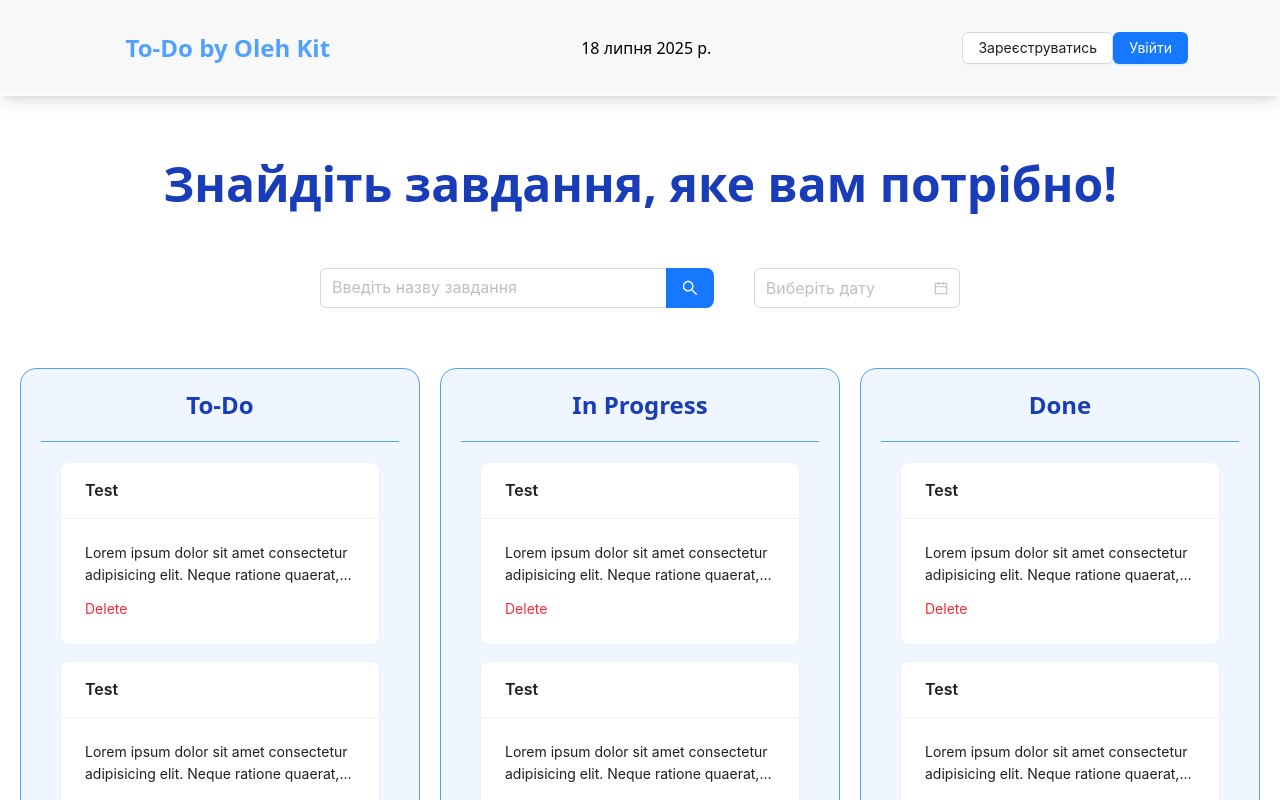
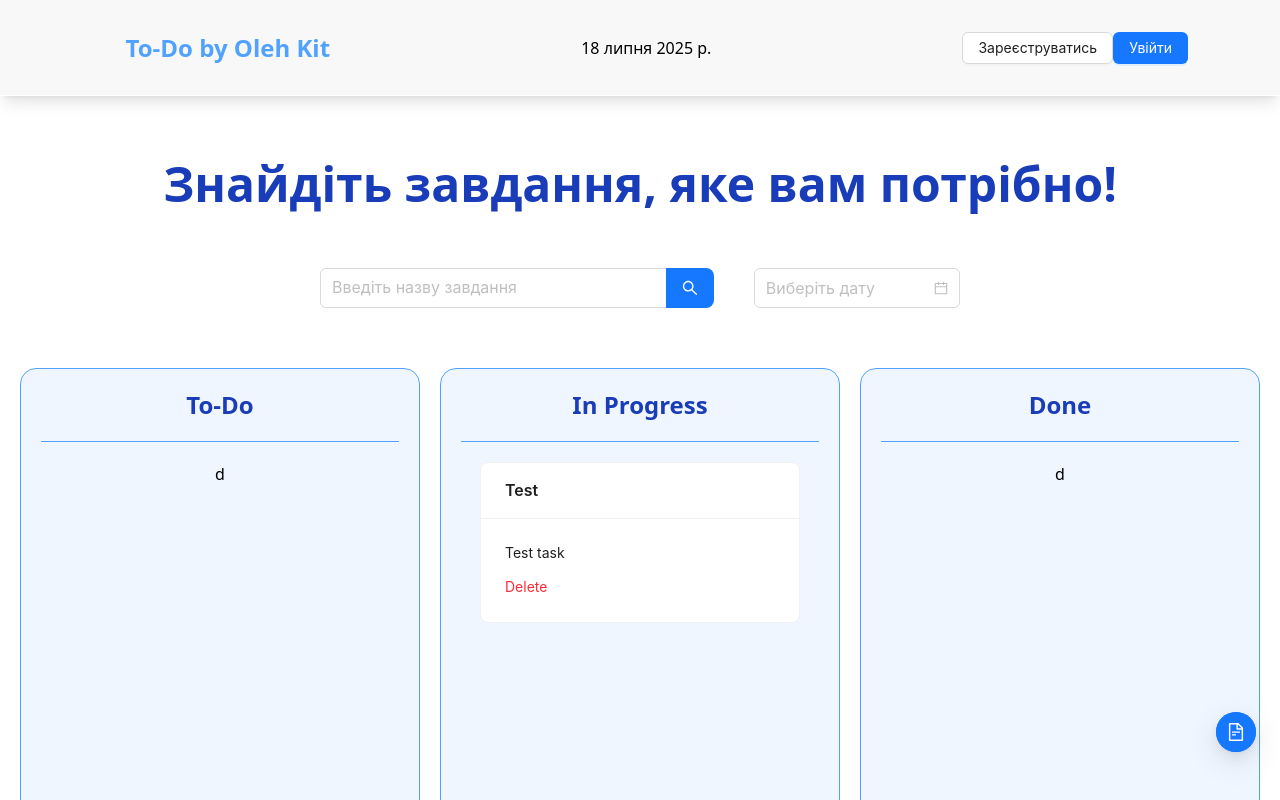
Before and after one commit to Kitukl/todo-softserve, a React (Vite) app: page / in a window 1280 px wide. Shown: the top 800 px of the page. Built offline with nearby package versions, Linux system fonts and the light colour scheme.

Commit message:
created modal + form for tasks creation with validation

```diff
--- /dev/null
+++ b/src/components/AddTaskForm/AddTaskForm.tsx
@@ -0,0 +1,86 @@
+import { DatePicker, Form, Input, Select } from 'antd'
+import { useForm } from 'antd/es/form/Form'
+import TextArea from 'antd/es/input/TextArea'
+import { forwardRef, useImperativeHandle } from 'react'
+import type { ITask } from '../Task/types'
+
+export const AddTaskForm = forwardRef(
+	({ submit }: { submit: (values: ITask) => void }, ref) => {
+		const [form] = useForm<ITask>()
+
+		const handleFinish = (values: ITask) => {
+			submit(values)
+			form.resetFields()
+		}
+
+		useImperativeHandle(ref, () => ({
+			submit: () => {
+				form.submit()
+			},
+		}))
+
+		return (
+			<Form form={form} onFinish={handleFinish} layout='vertical'>
+				<Form.Item<ITask>
+					name='title'
+					rules={[
+						{ required: true, message: 'Заголовок обов`язковий!' },
+						{
+							max: 50,
+							message: 'Заголовок не повинен перебільшувати 50 символів!',
+						},
+						{
+							min: 5,
+							message: 'Заголовок не повинен бути меншим ніж 5 символів!',
+						},
+					]}
+				>
+					<Input placeholder='Назва завдання' />
+				</Form.Item>
+
+				<Form.Item<ITask>
+					name='description'
+					rules={[
+						{ required: true, message: 'Опис обов`язковий!' },
+						{
+							max: 200,
+							message: 'Опис не повинен перебільшувати 200 символів!',
+						},
+						{
+							min: 10,
+							message: 'Опис не повинен бути меншим ніж 10 символів!',
+						},
+					]}
+				>
+					<TextArea placeholder='Опис завдання' rows={3} />
+				</Form.Item>
+
+				<Form.Item<ITask>
+					name='status'
+					rules={[{ required: true, message: 'Оберіть статус завдання!' }]}
+				>
+					<Select placeholder='Статус завдання'>
+						<Select.Option value='todo'>To Do</Select.Option>
+						<Select.Option value='in_progress'>In Progress</Select.Option>
+						<Select.Option value='done'>Done</Select.Option>
+					</Select>
+				</Form.Item>
+
+				<Form.Item<ITask>
+					name='date'
+					rules={[
+						{ required: true, message: 'Виберіть дедлайн для завдання!' },
+					]}
+				>
+					<DatePicker
+						className='w-full'
+						disabledDate={current =>
+							current &&
+							current.toDate() < new Date(new Date().setHours(0, 0, 0, 0))
+						}
+					/>
+				</Form.Item>
+			</Form>
+		)
+	}
+)
--- /dev/null
+++ b/src/components/AddTaskForm/index.ts
@@ -0,0 +1 @@
+export { AddTaskForm } from './AddTaskForm'
--- /dev/null
+++ b/src/components/AddTaskForm/types.ts
@@ -0,0 +1,5 @@
+export interface Task {
+	title: string
+	description: string
+	date: Date
+}
--- a/src/components/Task/Task.tsx
+++ b/src/components/Task/Task.tsx
@@ -1,12 +1,12 @@
 import Card from 'antd/es/card/Card'
 import type { ITask } from './types'
 
-export const Task = ({ task }: ITask) => {
+export const Task = ({ title, description }: ITask) => {
 	return (
 		<div className='w-[20rem]'>
-			<Card title={task.title} variant='outlined'>
+			<Card title={title} variant='outlined'>
 				<div className='flex flex-col gap-3'>
-					<div className='line-clamp-2'>{task.description}</div>
+					<div className='line-clamp-2'>{description}</div>
 					<span className='text-red-500 hover:text-red-800 duration-350 hover:cursor-pointer'>
 						Delete
 					</span>
--- a/src/components/Task/types.ts
+++ b/src/components/Task/types.ts
@@ -1,8 +1,6 @@
 export interface ITask {
-    task: {
-        title: string
-        description: string
-        status: string
-        date: Date
-    }
+	title: string
+	description: string
+	status: 'Todo' | 'In Progress' | 'Done'
+	date: Date
 }
--- a/src/sections/Hero/Hero.tsx
+++ b/src/sections/Hero/Hero.tsx
@@ -1,17 +1,30 @@
+import { FloatButton, Modal } from 'antd'
+import { AddTaskForm } from '../../components/AddTaskForm'
 import { SearchSection } from '../../components/SearchSection'
 import { StatusSection } from '../../components/StatusSection'
 import { Task } from '../../components/Task'
 import type { ITask } from '../../components/Task/types'
 
+import { useRef, useState } from 'react'
+
 export const Hero = () => {
+	const formRef = useRef<{ submit: () => void }>(null)
+
+	const [isOpen, setIsOpen] = useState(false)
+
+	const handleShow = () => setIsOpen(true)
+	const handleCancel = () => setIsOpen(false)
+
+	const handleSubmit = (values: ITask) => {
+		console.log('Надіслано на бек:', values)
+		setIsOpen(false)
+	}
+
 	const TASK = {
-		task: {
-			title: 'Test',
-			description:
-				'Lorem ipsum dolor sit amet consectetur adipisicing elit. Neque ratione quaerat, in debitis itaque eaque libero ea iure quam ex accusantium hic ad eos laborum reprehenderit laboriosam quo maiores voluptatum.',
-			status: 'todo',
-			date: new Date(),
-		},
+		title: 'Test',
+		description: 'Test task',
+		status: 'Done',
+		date: new Date(),
 	} as ITask
 
 	return (
@@ -23,19 +36,29 @@ export const Hero = () => {
 				<SearchSection />
 			</div>
 			<div className='flex flex-row justify-evenly'>
-				<StatusSection status='To-Do'>
-					<Task task={TASK.task} />
-					<Task task={TASK.task} />
+				<StatusSection status='To-Do'>d</StatusSection>
+				<StatusSection status='In Progress'>
+					<Task
+						title={TASK.title}
+						description={TASK.description}
+						status={TASK.status}
+						date={TASK.date}
+					/>
 				</StatusSection>
-				<StatusSection status='In Progress'>
-					<Task task={TASK.task} />
-					<Task task={TASK.task} />
-				</StatusSection>
-				<StatusSection status='Done'>
-					<Task task={TASK.task} />
-					<Task task={TASK.task} />
-				</StatusSection>
+				<StatusSection status='Done'>d</StatusSection>
 			</div>
+
+			<FloatButton onClick={handleShow} type='primary' />
+			<Modal
+				title='Додати завдання'
+				open={isOpen}
+				closeIcon={<span aria-label='Custom Close Button'>×</span>}
+				onOk={() => formRef.current?.submit()}
+				okText='Зберегти'
+				onCancel={handleCancel}
+			>
+				<AddTaskForm submit={handleSubmit} ref={formRef} />
+			</Modal>
 		</section>
 	)
 }
```
